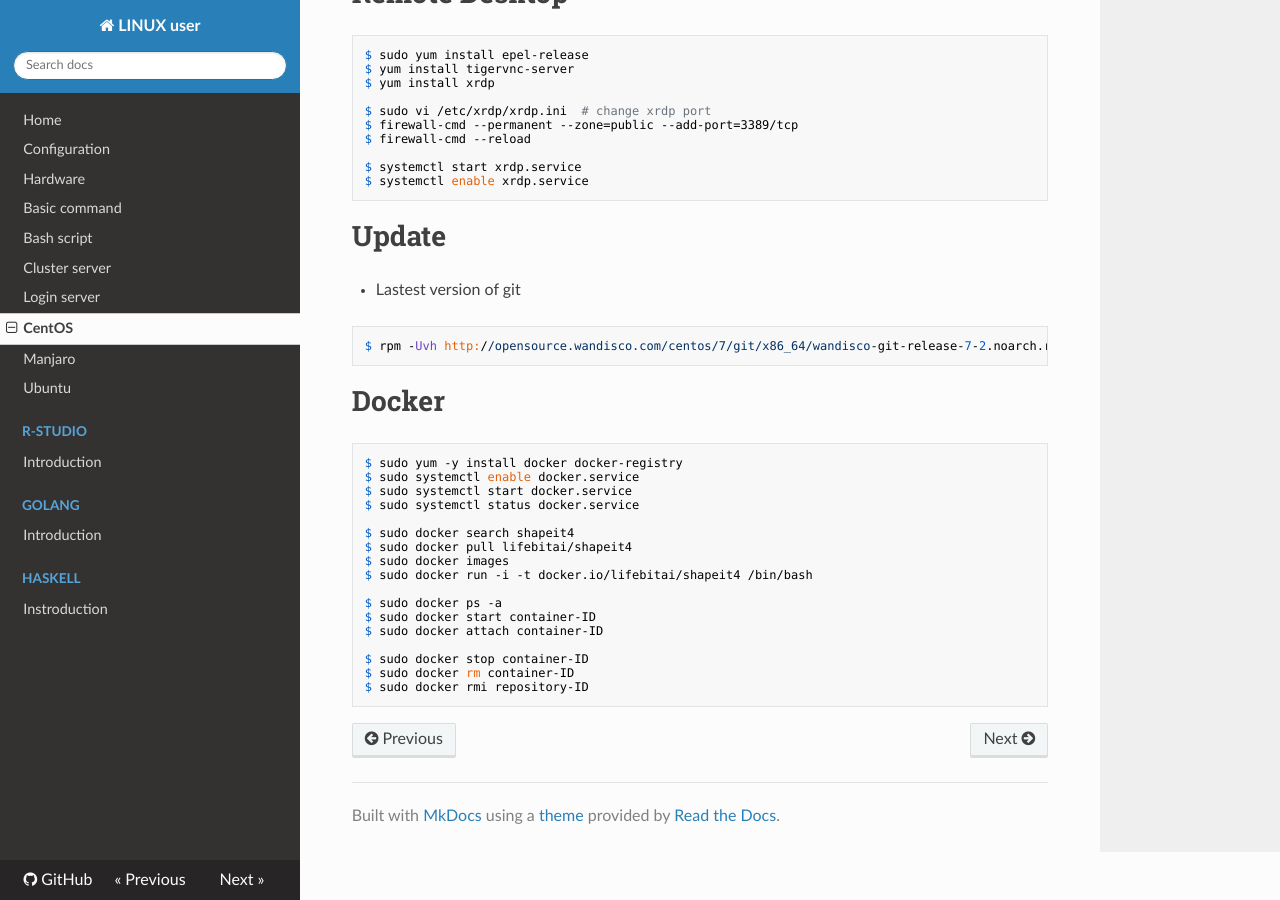
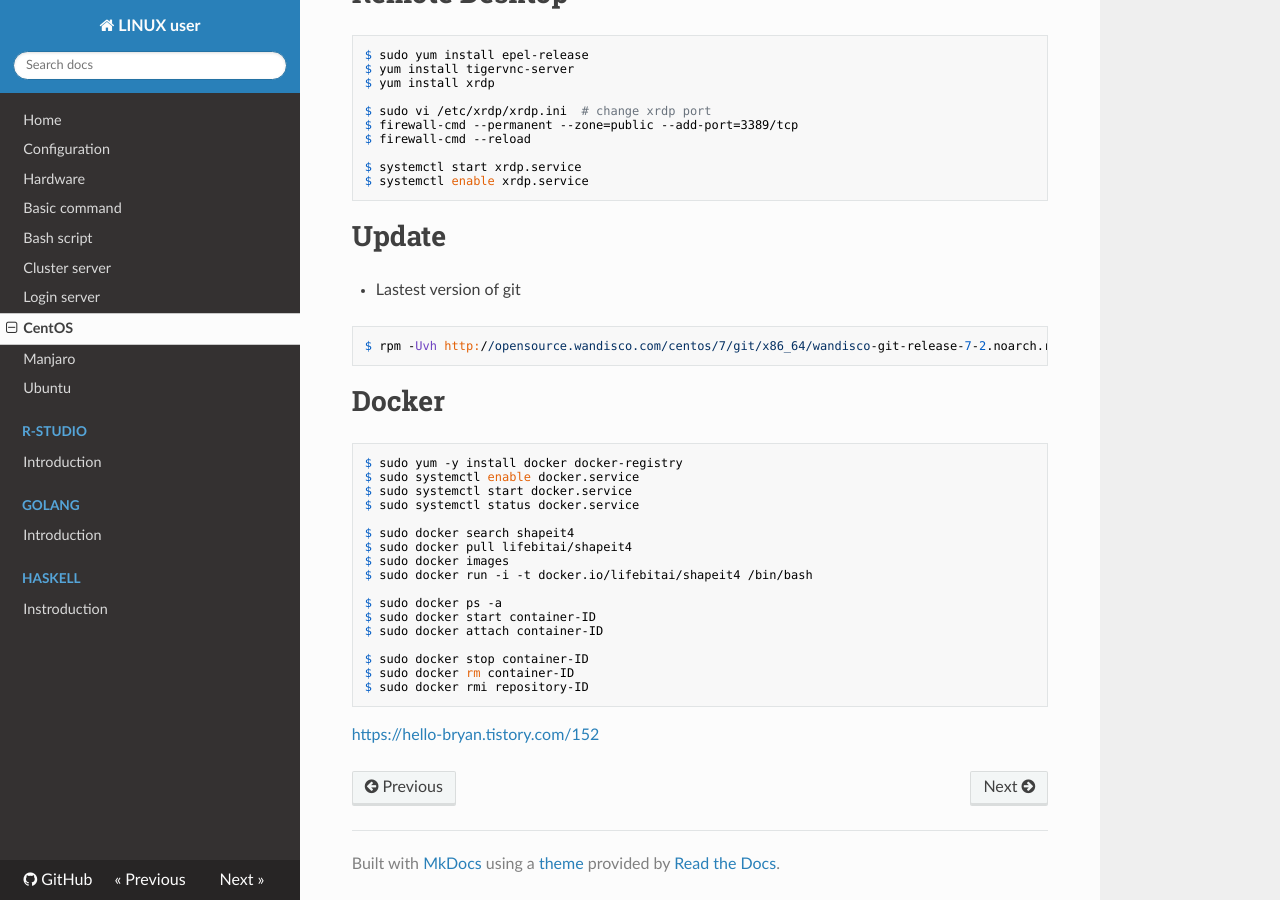
Before and after one commit to WonyoungCho/LINUX, an MkDocs documentation site: the page built from docs/centos_conf.md, in a window 1280 px wide and 900 px high, scrolled down 2072 px. Built offline with MkDocs 1.6.1, drawn with Linux system fonts in a browser that asks for light colours; nearby versions of some CDN libraries; old or Windows-style settings are respelled for this version of MkDocs.

Commit message:
Update centos_conf.md

````diff
--- a/docs/centos_conf.md
+++ b/docs/centos_conf.md
@@ -140,3 +140,4 @@ $ sudo docker stop container-ID
 $ sudo docker rm container-ID
 $ sudo docker rmi repository-ID
 ```
+<https://hello-bryan.tistory.com/152>
````
